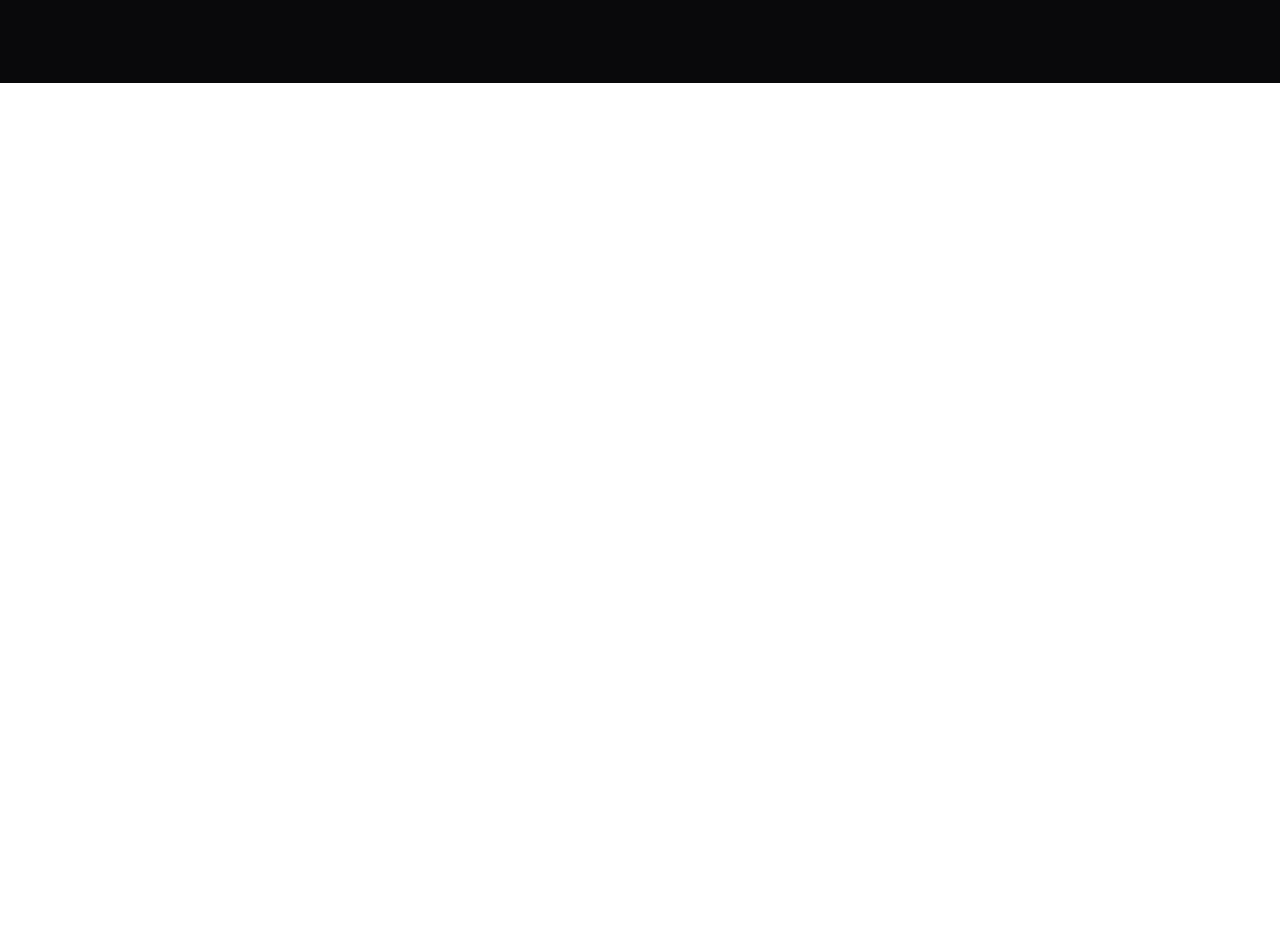
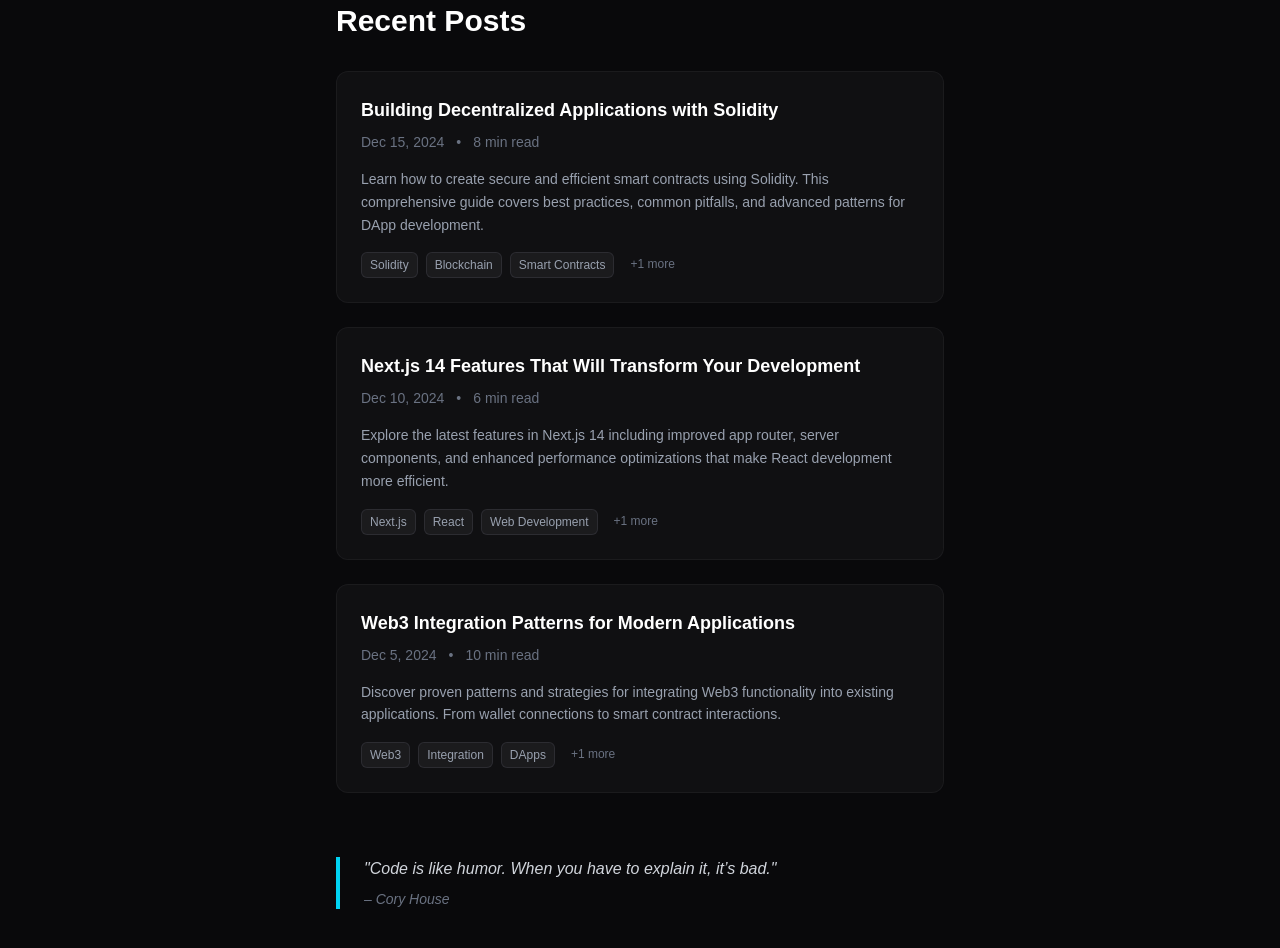
Before and after one commit to arnavkirti/PortfolioRevamp, a Next.js app: page / in a window 1280 px wide. Shown: the part 960-1908 px from the top of the page. Before the commit the page ends 1043 px from the top, so only its background shows below. Built offline with nearby package versions, Linux system fonts and the light colour scheme.

Commit message:
landing page

```diff
--- a/app/page.tsx
+++ b/app/page.tsx
@@ -16,12 +16,42 @@ import Graphql from "@/components/Technologies/Graphql";
 import Mongo from "@/components/Technologies/Mongo";
 import Postgresql from "@/components/Technologies/Postgresql";
 import Rust from "@/components/Technologies/Rust";
+import RecentPosts from "@/components/RecentPosts";
+import { BlogPostProps } from "@/components/BlogPost";
 import SocialLinks from "@/components/SocialLinks";
 
 export default function Home() {
   const [displayedText, setDisplayedText] = useState("");
   const [showCursor, setShowCursor] = useState(true);
   const fullText = '"Building Web3 & AI-powered products with a passion for clean design."';
+
+  // Sample blog posts data
+  const samplePosts: BlogPostProps[] = [
+    {
+      title: "Building Decentralized Applications with Solidity",
+      excerpt: "Learn how to create secure and efficient smart contracts using Solidity. This comprehensive guide covers best practices, common pitfalls, and advanced patterns for DApp development.",
+      date: "2024-12-15",
+      readTime: "8 min read",
+      slug: "building-decentralized-applications-solidity",
+      tags: ["Solidity", "Blockchain", "Smart Contracts", "Web3"]
+    },
+    {
+      title: "Next.js 14 Features That Will Transform Your Development",
+      excerpt: "Explore the latest features in Next.js 14 including improved app router, server components, and enhanced performance optimizations that make React development more efficient.",
+      date: "2024-12-10",
+      readTime: "6 min read",
+      slug: "nextjs-14-features-transform-development",
+      tags: ["Next.js", "React", "Web Development", "Performance"]
+    },
+    {
+      title: "Web3 Integration Patterns for Modern Applications",
+      excerpt: "Discover proven patterns and strategies for integrating Web3 functionality into existing applications. From wallet connections to smart contract interactions.",
+      date: "2024-12-05",
+      readTime: "10 min read",
+      slug: "web3-integration-patterns-modern-applications",
+      tags: ["Web3", "Integration", "DApps", "Architecture"]
+    }
+  ];
 
   useEffect(() => {
     let currentIndex = 0;
@@ -127,8 +157,13 @@ export default function Home() {
             <Rust />
           </div>
           {/* Recent Posts */}
-          <div className="mt-16">
-
+          <RecentPosts posts={samplePosts} maxPosts={3} />
+          {/* Quote */}
+          <div>
+            <blockquote className="mt-16 border-l-4 border-cyan-400 pl-6 text-gray-300 italic">
+              "Code is like humor. When you have to explain it, it’s bad."
+              <span className="block mt-2 text-sm text-gray-500">– Cory House</span>
+            </blockquote>
           </div>
         </div>
       </div>
--- /dev/null
+++ b/components/BlogPost.tsx
@@ -0,0 +1,76 @@
+import Link from "next/link";
+
+export interface BlogPostProps {
+  title: string;
+  excerpt: string;
+  date: string;
+  readTime: string;
+  slug: string;
+  tags?: string[];
+}
+
+export default function BlogPost({
+  title,
+  excerpt,
+  date,
+  readTime,
+  slug,
+  tags = []
+}: BlogPostProps) {
+  return (
+    <Link href={`/blog/${slug}`} className="group block">
+      <article className="bg-zinc-900/50 backdrop-blur-sm border border-zinc-800/50 rounded-xl p-6 hover:bg-zinc-800/50 hover:border-zinc-700/50 transition-all duration-300">
+        {/* Header */}
+        <div className="flex items-start justify-between mb-4">
+          <div className="flex-1">
+            <h3 className="text-lg font-semibold text-white group-hover:text-cyan-400 transition-colors duration-300 line-clamp-2">
+              {title}
+            </h3>
+            <div className="flex items-center gap-3 mt-2 text-sm text-gray-500">
+              <time dateTime={date}>
+                {new Date(date).toLocaleDateString('en-US', {
+                  year: 'numeric',
+                  month: 'short',
+                  day: 'numeric'
+                })}
+              </time>
+              <span>•</span>
+              <span>{readTime}</span>
+            </div>
+          </div>
+
+          {/* Arrow Icon */}
+          <div className="ml-4 opacity-0 group-hover:opacity-100 transform translate-x-2 group-hover:translate-x-0 transition-all duration-300">
+            <svg className="w-5 h-5 text-cyan-400" fill="none" stroke="currentColor" viewBox="0 0 24 24">
+              <path strokeLinecap="round" strokeLinejoin="round" strokeWidth={2} d="M17 8l4 4m0 0l-4 4m4-4H3" />
+            </svg>
+          </div>
+        </div>
+
+        {/* Excerpt */}
+        <p className="text-gray-400 text-sm leading-relaxed mb-4 line-clamp-3">
+          {excerpt}
+        </p>
+
+        {/* Tags */}
+        {tags.length > 0 && (
+          <div className="flex flex-wrap gap-2">
+            {tags.slice(0, 3).map((tag, index) => (
+              <span
+                key={index}
+                className="px-2 py-1 bg-zinc-800/50 text-xs text-gray-400 rounded-md border border-zinc-700/50"
+              >
+                {tag}
+              </span>
+            ))}
+            {tags.length > 3 && (
+              <span className="px-2 py-1 text-xs text-gray-500">
+                +{tags.length - 3} more
+              </span>
+            )}
+          </div>
+        )}
+      </article>
+    </Link>
+  );
+}
--- /dev/null
+++ b/components/RecentPosts.tsx
@@ -0,0 +1,60 @@
+import Link from "next/link";
+import BlogPost, { BlogPostProps } from "./BlogPost";
+
+interface RecentPostsProps {
+  posts: BlogPostProps[];
+  showViewAll?: boolean;
+  maxPosts?: number;
+}
+
+export default function RecentPosts({
+  posts,
+  showViewAll = true,
+  maxPosts = 3
+}: RecentPostsProps) {
+  const displayPosts = posts.slice(0, maxPosts);
+
+  return (
+    <section className="mt-16">
+      {/* Section Header */}
+      <div className="flex items-center justify-between mb-8">
+        <h2 className="text-2xl md:text-3xl font-bold text-left">
+          Recent Posts
+        </h2>
+        {showViewAll && posts.length > maxPosts && (
+          <Link
+            href="/blog"
+            className="text-cyan-400 hover:text-cyan-300 text-sm font-medium transition-colors duration-200 flex items-center gap-1"
+          >
+            View all
+            <svg className="w-4 h-4" fill="none" stroke="currentColor" viewBox="0 0 24 24">
+              <path strokeLinecap="round" strokeLinejoin="round" strokeWidth={2} d="M17 8l4 4m0 0l-4 4m4-4H3" />
+            </svg>
+          </Link>
+        )}
+      </div>
+
+      {/* Posts Grid */}
+      {displayPosts.length > 0 ? (
+        <div className="grid gap-6">
+          {displayPosts.map((post, index) => (
+            <BlogPost key={post.slug || index} {...post} />
+          ))}
+        </div>
+      ) : (
+        /* Empty State */
+        <div className="text-center py-12">
+          <div className="w-16 h-16 mx-auto mb-4 text-gray-600">
+            <svg fill="none" stroke="currentColor" viewBox="0 0 24 24">
+              <path strokeLinecap="round" strokeLinejoin="round" strokeWidth={1.5} d="M19 20H5a2 2 0 01-2-2V6a2 2 0 012-2h10a2 2 0 012 2v1m2 13a2 2 0 01-2-2V7m2 13a2 2 0 002-2V9a2 2 0 00-2-2h-2m-4-3H9M7 16h6M7 8h6v4H7V8z" />
+            </svg>
+          </div>
+          <h3 className="text-lg font-medium text-gray-400 mb-2">No posts yet</h3>
+          <p className="text-gray-500 text-sm">
+            Check back later for new blog posts and insights.
+          </p>
+        </div>
+      )}
+    </section>
+  );
+}
```
